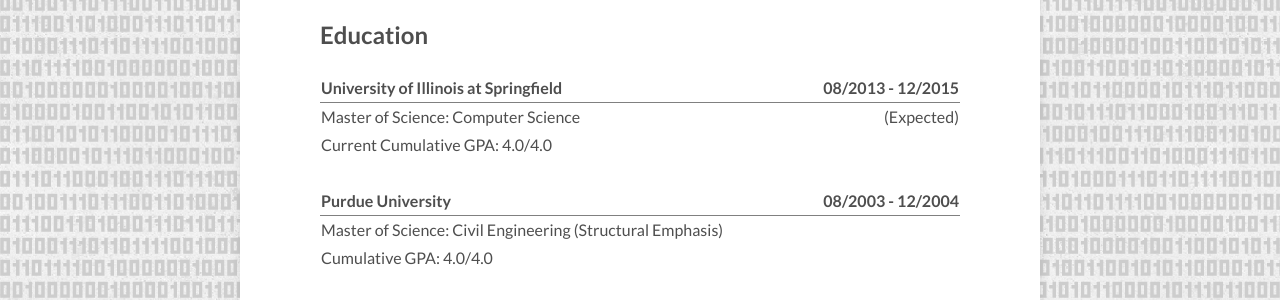
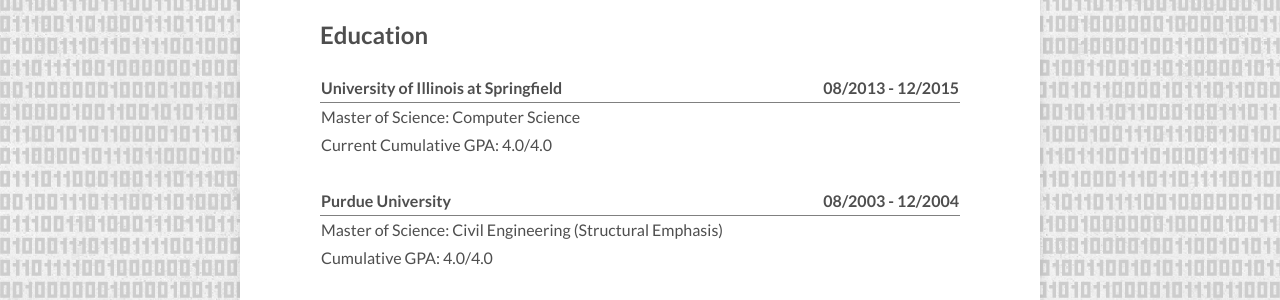
Before and after one commit to JacobMDavidson/JacobMDavidson.github.io, a Jekyll site: the page built from about/index.md, in a window 1280 px wide and 900 px high, scrolled down 613 px. Shown: the part 153-453 px from the top of the window. Built offline with Jekyll 4.4.1, drawn with Linux system fonts in a browser that asks for light colours; nearby versions of some CDN libraries.

Commit message:
Updated Education to reflect graduation

```diff
--- a/about/index.md
+++ b/about/index.md
@@ -22,7 +22,7 @@
 
 |University of Illinois at Springfield|08/2013 - 12/2015|
 |:-|-:|
-|Master of Science: Computer Science|(Expected)|
+|Master of Science: Computer Science||
 |Current Cumulative GPA: 4.0/4.0||
 |||
 {: rules="groups"}
```
